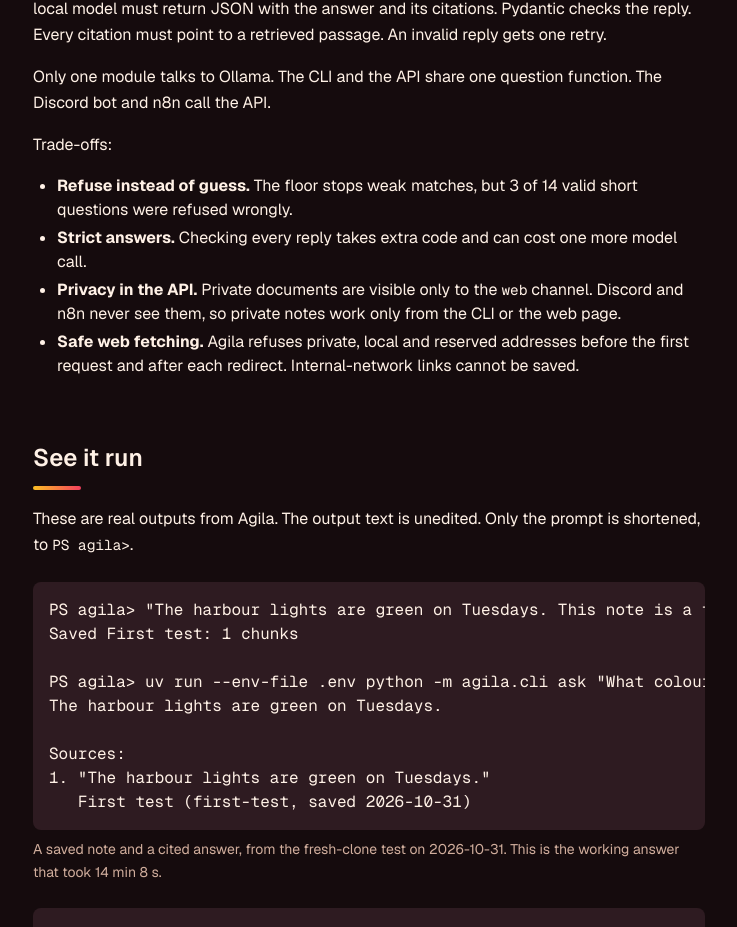
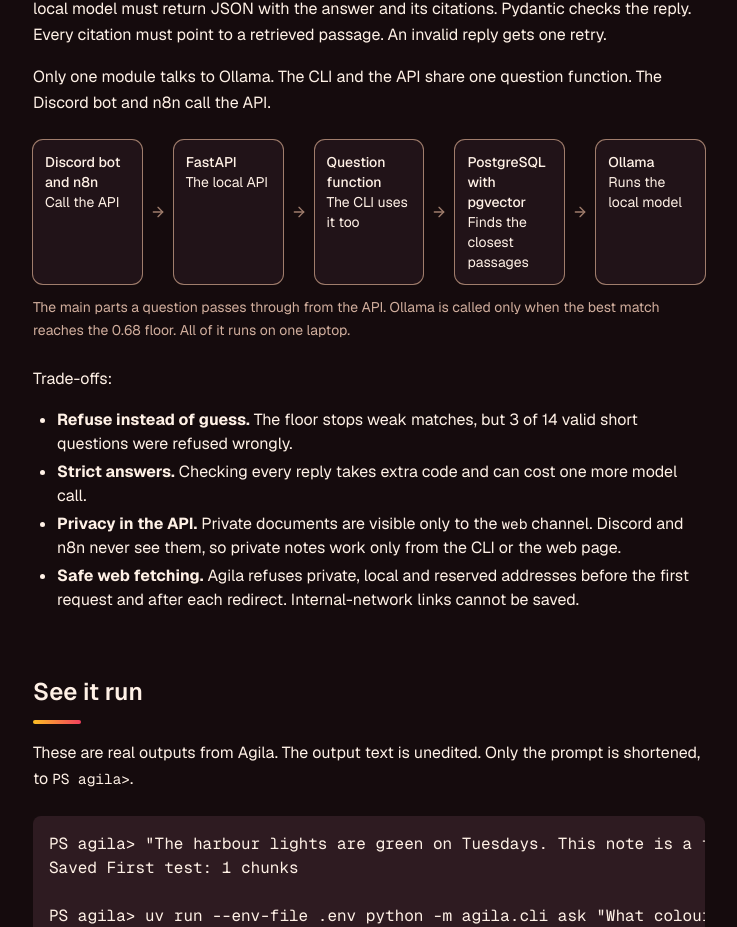
Before and after one commit to mezoa/pawikan, a Next.js app: page /projects/agila in a window 1280 px wide. Shown: the part 1733-2660 px from the top of the page, without its empty margins (207-944 px from the left). Built offline with nearby package versions, Linux system fonts and the light colour scheme.

Commit message:
Add accessible architecture diagram component and Agila and TTLO diagrams

```diff
--- a/content/projects/agila.mdx
+++ b/content/projects/agila.mdx
@@ -87,6 +87,12 @@ Agila was built with Claude Code under my direction and checks, for my own use a
 A question is embedded on the laptop. PostgreSQL with pgvector finds the closest saved passages. If the match is below the 0.68 floor, Agila refuses and calls no model. Otherwise a local model must return JSON with the answer and its citations. Pydantic checks the reply. Every citation must point to a retrieved passage. An invalid reply gets one retry.
 
 Only one module talks to Ollama. The CLI and the API share one question function. The Discord bot and n8n call the API.
+
+<ArchitectureDiagram
+  nodes="Discord bot and n8n | FastAPI | Question function | PostgreSQL with pgvector | Ollama"
+  notes="Call the API | The local API | The CLI uses it too | Finds the closest passages | Runs the local model"
+  caption="The main parts a question passes through from the API. Ollama is called only when the best match reaches the 0.68 floor. All of it runs on one laptop."
+/>
 
 Trade-offs:
 
--- a/content/projects/ttlo.mdx
+++ b/content/projects/ttlo.mdx
@@ -92,6 +92,12 @@ It has two sides:
 
 The design uses the MVC pattern in a three-tier structure: presentation, business logic and data.
 
+<ArchitectureDiagram
+  nodes="Presentation | Business logic | Data"
+  notes="The user interface, in HTML, CSS and JS | Functional processing | Database access, with PostgreSQL"
+  caption="The three layers described in the paper. The stack was almost entirely Next.js and PostgreSQL."
+/>
+
 ## Tech stack choices
 
 The paper describes the stack as "almost entirely NextJS and Postgres".
--- /dev/null
+++ b/src/components/architecture-diagram.tsx
@@ -0,0 +1,77 @@
+import { ArrowDown, ArrowRight } from "lucide-react";
+
+// Boxes joined by arrows, in reading order. MDX runs with JavaScript blocked, so
+// an array prop would vanish. nodes and notes are plain text with a | between
+// items. The first note belongs to the first box, and a note can be left empty:
+//   <ArchitectureDiagram nodes="Web app | API" notes="Runs in the browser |" />
+
+function splitItems(text: string) {
+  return text.split("|").map((item) => item.trim());
+}
+
+export function ArchitectureDiagram({
+  nodes,
+  notes = "",
+  caption,
+}: {
+  nodes: string;
+  notes?: string;
+  caption?: string;
+}) {
+  const names = splitItems(nodes);
+  const details = notes ? splitItems(notes) : [];
+
+  // Same as Figure: a mistake in the MDX fails the build, not the live page.
+  if (names.some((name) => !name)) {
+    throw new Error(`ArchitectureDiagram has an empty box in "${nodes}".`);
+  }
+  if (details.length > names.length) {
+    throw new Error(`ArchitectureDiagram has more notes than boxes: "${notes}".`);
+  }
+
+  const boxes = names.map((name, index) => ({
+    name,
+    note: details[index] ?? "",
+  }));
+
+  // role="img" hides everything inside from screen readers, so the label has to
+  // carry the notes too, or those users would miss them.
+  const label = boxes
+    .map(({ name, note }) => (note ? `${name} (${note})` : name))
+    .join(", then ");
+
+  return (
+    <figure className="my-6">
+      <div
+        role="img"
+        aria-label={`Diagram, in order: ${label}`}
+        className="flex flex-col gap-1 min-[480px]:flex-row min-[480px]:flex-wrap min-[480px]:gap-2"
+      >
+        {boxes.map(({ name, note }, index) => (
+          // The first box has no arrow, so its basis is smaller by the arrow's
+          // 1.5rem. That keeps every box the same width on a row.
+          <div
+            key={name}
+            className="flex flex-col gap-1 min-[480px]:flex-[1_1_8rem] min-[480px]:flex-row min-[480px]:gap-2 min-[480px]:first:basis-[6.5rem]"
+          >
+            {index > 0 && (
+              <span aria-hidden="true" className="shrink-0 self-center text-border">
+                <ArrowDown className="size-4 min-[480px]:hidden" />
+                <ArrowRight className="hidden size-4 min-[480px]:block" />
+              </span>
+            )}
+            <div className="quiet-card flex-1 rounded-lg bg-card p-3 text-sm text-card-foreground ring-1">
+              <span className="block font-medium">{name}</span>
+              {note}
+            </div>
+          </div>
+        ))}
+      </div>
+      {caption && (
+        <figcaption className="mt-3 text-sm leading-relaxed text-muted-foreground">
+          {caption}
+        </figcaption>
+      )}
+    </figure>
+  );
+}
--- a/src/components/mdx-components.tsx
+++ b/src/components/mdx-components.tsx
@@ -3,6 +3,7 @@ import Image from "next/image";
 import type { ComponentProps, ReactNode } from "react";
 import type { MDXRemoteProps } from "next-mdx-remote/rsc";
 import { AgilaFlow } from "@/components/agila-flow";
+import { ArchitectureDiagram } from "@/components/architecture-diagram";
 import { MetricCard } from "@/components/metric-card";
 import { ProofChart } from "@/components/proof-chart";
 import { ThreeBoxFlow } from "@/components/three-box-flow";
@@ -169,6 +170,7 @@ export const mdxComponents: MDXRemoteProps["components"] = {
     <td className="border-b border-border py-2 pr-4 align-top" {...props} />
   ),
   AgilaFlow,
+  ArchitectureDiagram,
   Callout,
   Figure,
   ThreeBoxFlow,
```
